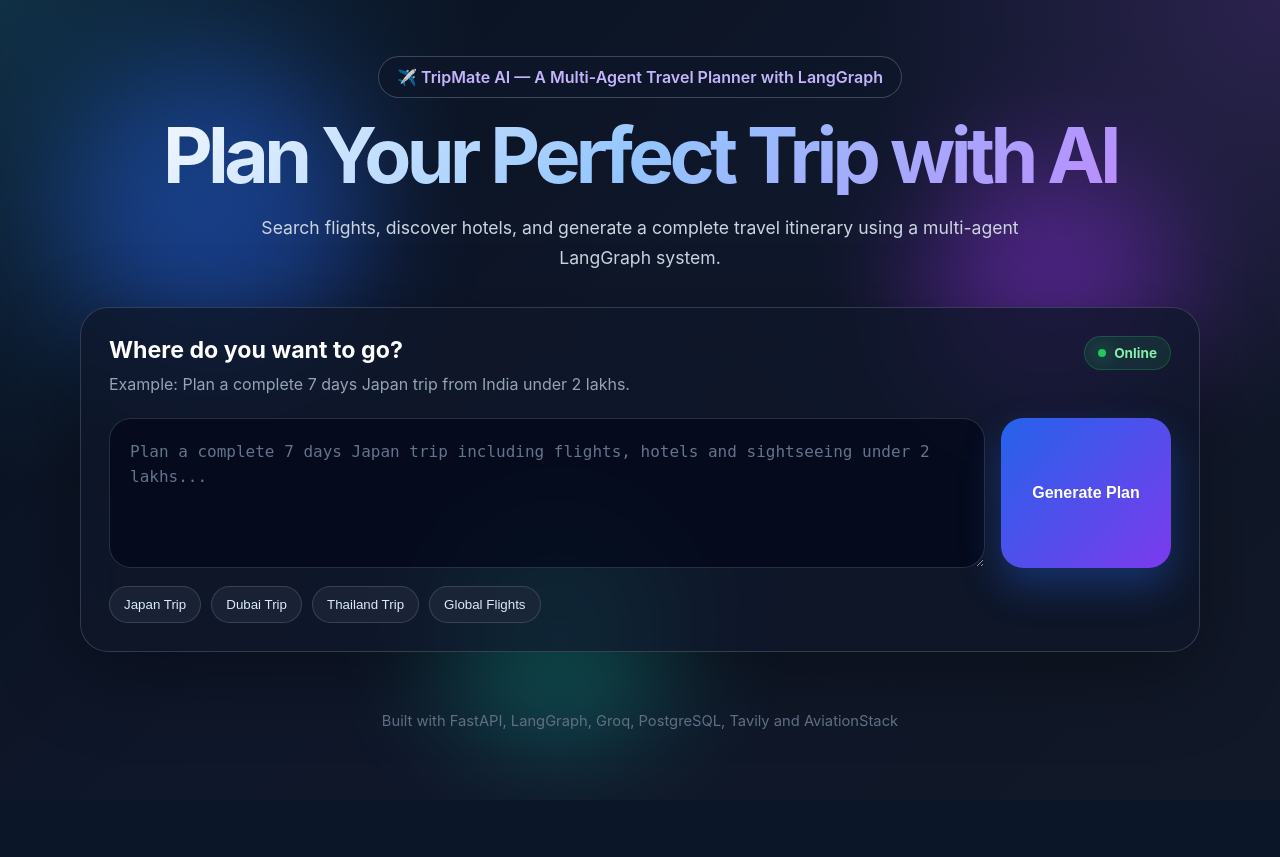
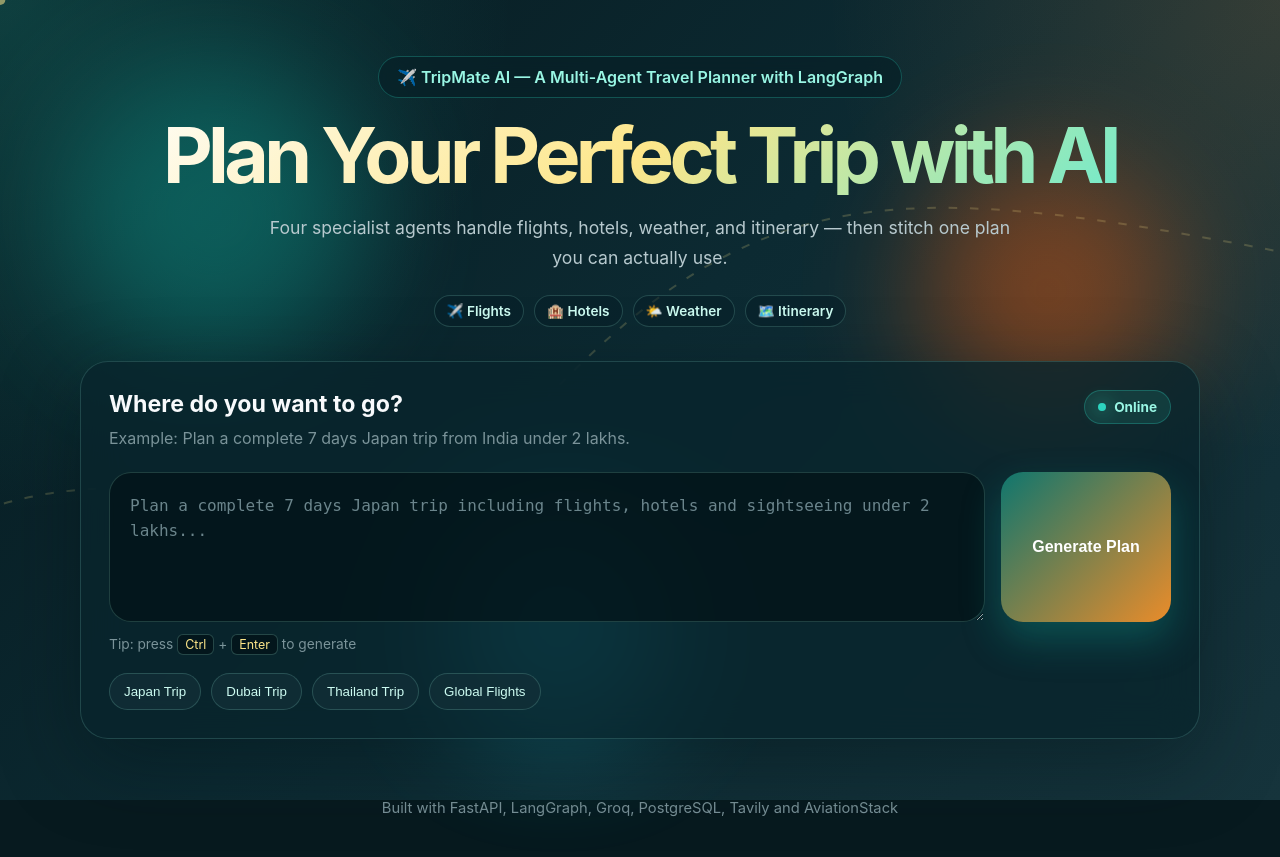
Before and after one commit to Aniket1827/Multi-Agent-Travel-Planner, a FastAPI app: page / in a window 1280 px wide. Before the commit the page ends 779 px from the top, so only its background shows below. Run offline with FastAPI, Linux system fonts and the light colour scheme; some libraries are stand-ins or nearby versions.

Commit message:
Redesign frontend with ocean-sunset theme, add animated flight path, agent progress panel, active quick-prompt states, plan metadata, and Cmd/Ctrl+Enter shortcut support

```diff
--- a/static/script.js
+++ b/static/script.js
@@ -1,8 +1,21 @@
 let currentThreadId = localStorage.getItem("travel_thread_id") || null;
 let latestAnswerMarkdown = "";
+let progressTimer = null;
+let progressStep = 0;
 
-function setPrompt(text) {
+const AGENT_STEPS = [
+    "Finding flights…",
+    "Searching hotels…",
+    "Checking weather…",
+    "Building your itinerary…",
+    "Writing the final plan…"
+];
+
+function setPrompt(button, text) {
     document.getElementById("userInput").value = text;
+    document.querySelectorAll(".quick-prompts button").forEach((btn) => {
+        btn.classList.toggle("active", btn === button);
+    });
 }
 
 function setLoading(isLoading) {
@@ -15,9 +28,60 @@ function setLoading(isLoading) {
     if (isLoading) {
         btnText.classList.add("hidden");
         btnLoader.classList.remove("hidden");
+        startAgentProgress();
     } else {
         btnText.classList.remove("hidden");
         btnLoader.classList.add("hidden");
+        stopAgentProgress();
+    }
+}
+
+function renderProgress() {
+    const status = document.getElementById("progressStatus");
+    const items = document.querySelectorAll(".progress-steps li");
+
+    if (status) {
+        status.textContent = AGENT_STEPS[progressStep];
+    }
+
+    items.forEach((item, index) => {
+        item.classList.toggle("active", index === progressStep);
+        item.classList.toggle("done", index < progressStep);
+    });
+}
+
+function startAgentProgress() {
+    const panel = document.getElementById("agentProgress");
+
+    progressStep = 0;
+    panel.classList.remove("hidden");
+    renderProgress();
+
+    clearInterval(progressTimer);
+    progressTimer = setInterval(() => {
+        if (progressStep < AGENT_STEPS.length - 1) {
+            progressStep += 1;
+            renderProgress();
+        }
+    }, 2400);
+}
+
+function stopAgentProgress(complete = false) {
+    const panel = document.getElementById("agentProgress");
+
+    clearInterval(progressTimer);
+    progressTimer = null;
+
+    if (complete) {
+        progressStep = AGENT_STEPS.length;
+        document.getElementById("progressStatus").textContent = "Plan ready.";
+        document.querySelectorAll(".progress-steps li").forEach((item) => {
+            item.classList.remove("active");
+            item.classList.add("done");
+        });
+        setTimeout(() => panel.classList.add("hidden"), 900);
+    } else {
+        panel.classList.add("hidden");
     }
 }
 
@@ -35,12 +99,13 @@ function hideError() {
     errorBox.textContent = "";
 }
 
-function showResult(answer, threadId) {
+function showResult(answer, threadId, llmCalls) {
     latestAnswerMarkdown = answer;
 
     const resultSection = document.getElementById("resultSection");
     const resultBox = document.getElementById("resultBox");
     const threadInfo = document.getElementById("threadInfo");
+    const planMeta = document.getElementById("planMeta");
 
     if (typeof marked !== "undefined") {
         resultBox.innerHTML = marked.parse(answer);
@@ -48,9 +113,14 @@ function showResult(answer, threadId) {
         resultBox.innerText = answer;
     }
 
+    const callLabel = llmCalls === 1 ? "1 agent call" : `${llmCalls || 0} agent calls`;
+    planMeta.textContent = `4 specialists · ${callLabel}`;
     threadInfo.textContent = `Thread ID: ${threadId}`;
 
     resultSection.classList.remove("hidden");
+    resultSection.classList.remove("rise-in");
+    void resultSection.offsetWidth;
+    resultSection.classList.add("rise-in");
 
     resultSection.scrollIntoView({
         behavior: "smooth",
@@ -92,12 +162,20 @@ async function sendMessage() {
         currentThreadId = data.thread_id;
         localStorage.setItem("travel_thread_id", currentThreadId);
 
-        showResult(data.answer, data.thread_id);
+        stopAgentProgress(true);
+        showResult(data.answer, data.thread_id, data.llm_calls);
 
     } catch (error) {
+        stopAgentProgress(false);
         showError(error.message);
     } finally {
-        setLoading(false);
+        const sendBtn = document.getElementById("sendBtn");
+        const btnText = document.getElementById("btnText");
+        const btnLoader = document.getElementById("btnLoader");
+
+        sendBtn.disabled = false;
+        btnText.classList.remove("hidden");
+        btnLoader.classList.add("hidden");
     }
 }
 
@@ -149,7 +227,7 @@ function downloadPDF() {
         html2canvas: {
             scale: 2,
             useCORS: true,
-            backgroundColor: "#ffffff"
+            backgroundColor: "#fffaf3"
         },
         jsPDF: {
             unit: "in",
@@ -177,7 +255,16 @@ function downloadPDF() {
 }
 
 document.addEventListener("keydown", function(event) {
-    if (event.ctrlKey && event.key === "Enter") {
+    if ((event.ctrlKey || event.metaKey) && event.key === "Enter") {
         sendMessage();
     }
 });
+
+document.addEventListener("DOMContentLoaded", function() {
+    const isMac = /Mac|iPhone|iPad/.test(navigator.platform);
+    const modKey = document.getElementById("modKey");
+
+    if (modKey && isMac) {
+        modKey.textContent = "⌘";
+    }
+});
--- a/static/style.css
+++ b/static/style.css
@@ -4,11 +4,26 @@
     box-sizing: border-box;
 }
 
+:root {
+    --ocean-night: #071a1f;
+    --ocean-mid: #0c2a32;
+    --ocean-deep: #122f38;
+    --lagoon: #2dd4bf;
+    --lagoon-deep: #0f766e;
+    --sky: #67e8f9;
+    --sand: #fde68a;
+    --sunset: #fb923c;
+    --paper: #fffaf3;
+    --ink: #134e4a;
+    --muted: #b7c9ce;
+    --dim: #7a9399;
+}
+
 body {
     font-family: Inter, system-ui, -apple-system, BlinkMacSystemFont, "Segoe UI", sans-serif;
     min-height: 100vh;
-    background: #07111f;
-    color: #ffffff;
+    background: var(--ocean-night);
+    color: #f8fafc;
     overflow-x: hidden;
 }
 
@@ -17,9 +32,9 @@ body {
     inset: 0;
     z-index: -1;
     background:
-        radial-gradient(circle at top left, rgba(56, 189, 248, 0.18), transparent 32%),
-        radial-gradient(circle at top right, rgba(168, 85, 247, 0.18), transparent 28%),
-        linear-gradient(135deg, #07111f 0%, #0f172a 45%, #111827 100%);
+        radial-gradient(circle at top left, rgba(45, 212, 191, 0.2), transparent 34%),
+        radial-gradient(circle at top right, rgba(251, 146, 60, 0.16), transparent 30%),
+        linear-gradient(135deg, #071a1f 0%, #0c2a32 48%, #16343c 100%);
 }
 
 .gradient-circle {
@@ -32,7 +47,7 @@ body {
 .circle-1 {
     width: 300px;
     height: 300px;
-    background: #2563eb;
+    background: #0d9488;
     top: 8%;
     left: 5%;
 }
@@ -40,7 +55,7 @@ body {
 .circle-2 {
     width: 260px;
     height: 260px;
-    background: #9333ea;
+    background: #ea580c;
     top: 20%;
     right: 8%;
 }
@@ -48,9 +63,32 @@ body {
 .circle-3 {
     width: 220px;
     height: 220px;
-    background: #14b8a6;
+    background: #22d3ee;
     bottom: 8%;
     left: 35%;
+}
+
+.flight-path {
+    position: absolute;
+    inset: 0;
+    width: 100%;
+    height: 100%;
+    pointer-events: none;
+    opacity: 0.55;
+}
+
+.flight-path path {
+    fill: none;
+    stroke: rgba(253, 230, 138, 0.35);
+    stroke-width: 2;
+    stroke-dasharray: 8 12;
+    animation: route-dash 18s linear infinite;
+}
+
+@keyframes route-dash {
+    to {
+        stroke-dashoffset: -400;
+    }
 }
 
 .app-container {
@@ -69,11 +107,11 @@ body {
     align-items: center;
     gap: 8px;
     padding: 10px 18px;
-    border: 1px solid rgba(148, 163, 184, 0.35);
+    border: 1px solid rgba(45, 212, 191, 0.28);
     border-radius: 999px;
-    background: rgba(15, 23, 42, 0.72);
+    background: rgba(8, 32, 40, 0.72);
     backdrop-filter: blur(16px);
-    color: #c4b5fd;
+    color: #99f6e4;
     font-weight: 600;
     margin-bottom: 20px;
 }
@@ -83,24 +121,43 @@ body {
     line-height: 1;
     letter-spacing: -0.06em;
     margin-bottom: 18px;
-    background: linear-gradient(135deg, #ffffff, #93c5fd, #c084fc);
+    background: linear-gradient(135deg, #ffffff, #fde68a, #5eead4);
     -webkit-background-clip: text;
+    background-clip: text;
     -webkit-text-fill-color: transparent;
 }
 
 .hero-section p {
     max-width: 760px;
     margin: 0 auto;
-    color: #cbd5e1;
+    color: var(--muted);
     font-size: 1.1rem;
     line-height: 1.7;
 }
 
+.agent-pills {
+    display: flex;
+    flex-wrap: wrap;
+    justify-content: center;
+    gap: 10px;
+    margin-top: 22px;
+}
+
+.agent-pills span {
+    padding: 7px 12px;
+    border-radius: 999px;
+    border: 1px solid rgba(153, 246, 228, 0.18);
+    background: rgba(8, 32, 40, 0.55);
+    color: #ccfbf1;
+    font-size: 0.85rem;
+    font-weight: 600;
+}
+
 .planner-card,
 .result-section {
-    background: rgba(15, 23, 42, 0.76);
-    border: 1px solid rgba(148, 163, 184, 0.26);
-    box-shadow: 0 24px 80px rgba(0, 0, 0, 0.35);
+    background: rgba(8, 36, 44, 0.78);
+    border: 1px solid rgba(153, 246, 228, 0.16);
+    box-shadow: 0 24px 80px rgba(0, 20, 24, 0.42);
     backdrop-filter: blur(20px);
     border-radius: 28px;
 }
@@ -126,7 +183,7 @@ body {
 
 .card-header p,
 .result-header p {
-    color: #94a3b8;
+    color: var(--dim);
     line-height: 1.5;
 }
 
@@ -134,9 +191,9 @@ body {
     display: flex;
     align-items: center;
     gap: 8px;
-    background: rgba(34, 197, 94, 0.12);
-    color: #86efac;
-    border: 1px solid rgba(34, 197, 94, 0.25);
+    background: rgba(45, 212, 191, 0.12);
+    color: #99f6e4;
+    border: 1px solid rgba(45, 212, 191, 0.28);
     padding: 8px 13px;
     border-radius: 999px;
     font-weight: 700;
@@ -148,8 +205,8 @@ body {
     width: 8px;
     height: 8px;
     border-radius: 50%;
-    background: #22c55e;
-    box-shadow: 0 0 18px #22c55e;
+    background: #2dd4bf;
+    box-shadow: 0 0 18px #2dd4bf;
 }
 
 .input-area {
@@ -163,10 +220,10 @@ textarea {
     width: 100%;
     min-height: 150px;
     resize: vertical;
-    border: 1px solid rgba(148, 163, 184, 0.24);
+    border: 1px solid rgba(153, 246, 228, 0.18);
     border-radius: 22px;
-    background: rgba(2, 6, 23, 0.64);
-    color: #ffffff;
+    background: rgba(4, 18, 22, 0.7);
+    color: #f8fafc;
     padding: 20px;
     font-size: 1rem;
     line-height: 1.6;
@@ -175,12 +232,12 @@ textarea {
 }
 
 textarea:focus {
-    border-color: rgba(96, 165, 250, 0.85);
-    box-shadow: 0 0 0 4px rgba(59, 130, 246, 0.18);
+    border-color: rgba(251, 191, 36, 0.7);
+    box-shadow: 0 0 0 4px rgba(13, 148, 136, 0.22);
 }
 
 textarea::placeholder {
-    color: #64748b;
+    color: #6b858c;
 }
 
 #sendBtn {
@@ -188,24 +245,41 @@ textarea::placeholder {
     border: none;
     border-radius: 22px;
     padding: 0 24px;
-    background: linear-gradient(135deg, #2563eb, #7c3aed);
+    background: linear-gradient(135deg, #0f766e, #ea8c2a);
     color: #ffffff;
     font-weight: 800;
     font-size: 1rem;
     cursor: pointer;
-    box-shadow: 0 18px 38px rgba(37, 99, 235, 0.35);
+    box-shadow: 0 18px 38px rgba(13, 148, 136, 0.38);
     transition: 0.25s ease;
 }
 
 #sendBtn:hover {
     transform: translateY(-2px);
-    box-shadow: 0 22px 50px rgba(124, 58, 237, 0.4);
+    box-shadow: 0 22px 50px rgba(234, 140, 42, 0.38);
 }
 
 #sendBtn:disabled {
     opacity: 0.6;
     cursor: not-allowed;
     transform: none;
+}
+
+.input-hint {
+    margin-top: 12px;
+    color: var(--dim);
+    font-size: 0.86rem;
+}
+
+.input-hint kbd {
+    display: inline-block;
+    padding: 2px 7px;
+    border-radius: 6px;
+    border: 1px solid rgba(153, 246, 228, 0.22);
+    background: rgba(4, 18, 22, 0.7);
+    color: #fde68a;
+    font-size: 0.78rem;
+    font-family: inherit;
 }
 
 .quick-prompts {
@@ -216,23 +290,128 @@ textarea::placeholder {
 }
 
 .quick-prompts button {
-    border: 1px solid rgba(148, 163, 184, 0.25);
-    background: rgba(30, 41, 59, 0.7);
-    color: #dbeafe;
+    border: 1px solid rgba(153, 246, 228, 0.18);
+    background: rgba(18, 47, 56, 0.78);
+    color: #ccfbf1;
     border-radius: 999px;
     padding: 10px 14px;
     cursor: pointer;
     transition: 0.2s ease;
 }
 
-.quick-prompts button:hover {
-    background: rgba(59, 130, 246, 0.2);
-    border-color: rgba(96, 165, 250, 0.5);
+.quick-prompts button:hover,
+.quick-prompts button.active {
+    background: rgba(13, 148, 136, 0.22);
+    border-color: rgba(251, 191, 36, 0.45);
+    color: #fde68a;
+}
+
+.agent-progress {
+    margin-top: 22px;
+    padding: 18px 18px 16px;
+    border-radius: 20px;
+    border: 1px solid rgba(45, 212, 191, 0.22);
+    background: rgba(4, 22, 26, 0.55);
+}
+
+.progress-copy {
+    display: flex;
+    align-items: baseline;
+    justify-content: space-between;
+    gap: 12px;
+    margin-bottom: 14px;
+}
+
+.progress-kicker {
+    color: #99f6e4;
+    font-size: 0.78rem;
+    font-weight: 800;
+    letter-spacing: 0.08em;
+    text-transform: uppercase;
+}
+
+#progressStatus {
+    color: var(--sand);
+    font-weight: 700;
+    font-size: 0.95rem;
+}
+
+.progress-steps {
+    list-style: none;
+    display: grid;
+    grid-template-columns: repeat(5, 1fr);
+    gap: 8px;
+}
+
+.progress-steps li {
+    position: relative;
+    text-align: center;
+    padding: 10px 6px 8px;
+    border-radius: 12px;
+    background: rgba(18, 47, 56, 0.7);
+    color: var(--dim);
+    font-size: 0.78rem;
+    font-weight: 700;
+}
+
+.progress-steps li::before {
+    content: "";
+    display: block;
+    width: 8px;
+    height: 8px;
+    margin: 0 auto 8px;
+    border-radius: 50%;
+    background: #4b656c;
+}
+
+.progress-steps li.active {
+    color: #ecfdf5;
+    background: rgba(13, 148, 136, 0.28);
+    box-shadow: inset 0 0 0 1px rgba(45, 212, 191, 0.35);
+}
+
+.progress-steps li.active::before {
+    background: #fde68a;
+    box-shadow: 0 0 12px #fde68a;
+    animation: pulse-dot 1.1s ease-in-out infinite;
+}
+
+.progress-steps li.done {
+    color: #99f6e4;
+}
+
+.progress-steps li.done::before {
+    background: #2dd4bf;
+}
+
+@keyframes pulse-dot {
+    50% {
+        transform: scale(1.35);
+        opacity: 0.7;
+    }
 }
 
 .result-section {
     margin-top: 26px;
     padding: 28px;
+    animation: rise-in 0.45s ease;
+}
+
+.plan-meta {
+    color: #99f6e4 !important;
+    font-weight: 700;
+    margin-bottom: 4px;
+}
+
+@keyframes rise-in {
+    from {
+        opacity: 0;
+        transform: translateY(14px);
+    }
+    to {
+        opacity: 1;
+        transform: none;
+    }
 }
 
 .result-actions {
@@ -406,7 +585,7 @@ textarea::placeholder {
 
 footer {
     text-align: center;
-    color: #64748b;
+    color: var(--dim);
     padding: 30px 16px 40px;
     font-size: 0.92rem;
 }
--- a/templates/index.html
+++ b/templates/index.html
@@ -16,6 +16,13 @@
         <div class="gradient-circle circle-1"></div>
         <div class="gradient-circle circle-2"></div>
         <div class="gradient-circle circle-3"></div>
+        <svg class="flight-path" viewBox="0 0 1200 800" preserveAspectRatio="none" aria-hidden="true">
+            <path d="M-40 520 C 180 420, 320 610, 520 390 S 860 180, 1240 260"></path>
+            <circle class="plane-dot" r="5" fill="#fde68a">
+                <animateMotion dur="14s" repeatCount="indefinite"
+                    path="M-40 520 C 180 420, 320 610, 520 390 S 860 180, 1240 260" />
+            </circle>
+        </svg>
     </div>
 
     <main class="app-container">
@@ -30,8 +37,15 @@
             </h1>
 
             <p>
-                Search flights, discover hotels, and generate a complete travel itinerary using a multi-agent LangGraph system.
+                Four specialist agents handle flights, hotels, weather, and itinerary — then stitch one plan you can actually use.
             </p>
+
+            <div class="agent-pills" aria-hidden="true">
+                <span>✈️ Flights</span>
+                <span>🏨 Hotels</span>
+                <span>🌤️ Weather</span>
+                <span>🗺️ Itinerary</span>
+            </div>
         </section>
 
         <section class="planner-card">
@@ -62,22 +76,38 @@
                 </button>
             </div>
 
+            <p class="input-hint">Tip: press <kbd id="modKey">Ctrl</kbd> + <kbd>Enter</kbd> to generate</p>
+
             <div class="quick-prompts">
-                <button onclick="setPrompt('Plan a complete 7 days Japan trip from India including flights, hotels and sightseeing under 2 lakhs.')">
+                <button type="button" onclick="setPrompt(this, 'Plan a complete 7 days Japan trip from India including flights, hotels and sightseeing under 2 lakhs.')">
                     Japan Trip
                 </button>
 
-                <button onclick="setPrompt('Plan a 5 days Dubai trip from India with flights, hotels and sightseeing.')">
+                <button type="button" onclick="setPrompt(this, 'Plan a 5 days Dubai trip from India with flights, hotels and sightseeing.')">
                     Dubai Trip
                 </button>
 
-                <button onclick="setPrompt('Plan a 7 days Thailand trip from India with budget hotels and sightseeing.')">
+                <button type="button" onclick="setPrompt(this, 'Plan a 7 days Thailand trip from India with budget hotels and sightseeing.')">
                     Thailand Trip
                 </button>
 
-                <button onclick="setPrompt('Give me all country flight info.')">
+                <button type="button" onclick="setPrompt(this, 'Give me all country flight info.')">
                     Global Flights
                 </button>
+            </div>
+
+            <div id="agentProgress" class="agent-progress hidden" aria-live="polite">
+                <div class="progress-copy">
+                    <p class="progress-kicker">Agents at work</p>
+                    <p id="progressStatus">Finding flights…</p>
+                </div>
+                <ol class="progress-steps">
+                    <li data-step="0">Flights</li>
+                    <li data-step="1">Hotels</li>
+                    <li data-step="2">Weather</li>
+                    <li data-step="3">Itinerary</li>
+                    <li data-step="4">Final plan</li>
+                </ol>
             </div>
 
         </section>
@@ -87,6 +117,7 @@
             <div class="result-header">
                 <div>
                     <h2>Your AI Travel Plan</h2>
+                    <p id="planMeta" class="plan-meta">Ready when you are</p>
                     <p id="threadInfo">Thread ID: -</p>
                 </div>
 
```
Also changed, not shown: other parts of static/style.css (+39 -28 lines).
